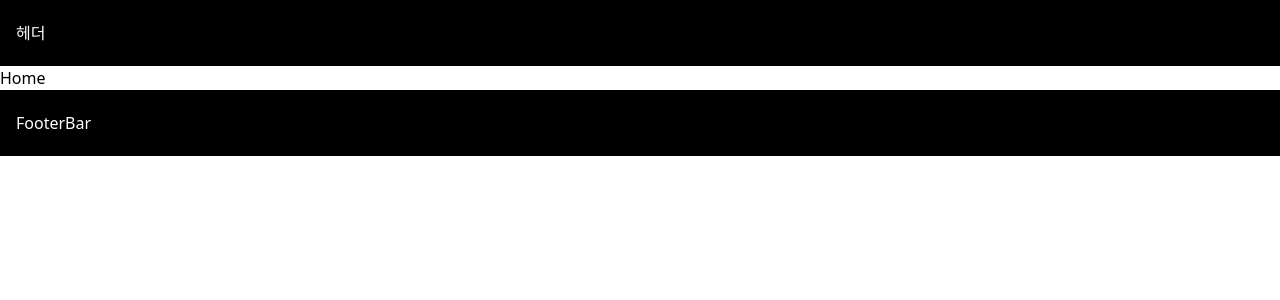
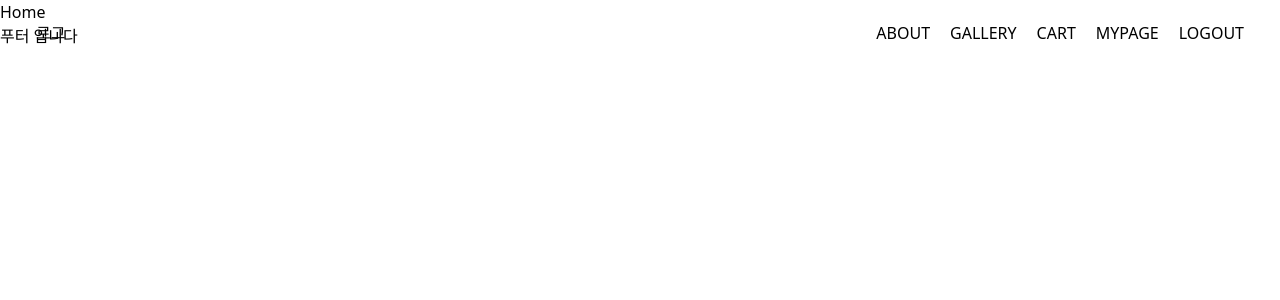
Before and after one commit to shju0317/lumieleu, a React (Vite) app: page / in a window 1280 px wide. Shown: the top 300 px of the page. Built offline with nearby package versions, Linux system fonts and the light colour scheme; a web font is replaced by a local one.

Commit message:
markup : 해더 초기 생성

```diff
--- a/src/components/Heading/Heading.jsx
+++ b/src/components/Heading/Heading.jsx
@@ -1,9 +1,22 @@
+import Nav from '@/layout/Nav/Nav';
 import S from './Heading.module.css';
+import { useLocation } from 'react-router-dom';
+import { Link } from 'react-router-dom';
 
 function Heading() {
+  const location = useLocation();
+  if (location.hash === '#home') {
+    localStorage.setItem('visitedPlaceOrMap', 'true');
+  }
+
   return (
-    <div className={S.headingWrapper}>
-      <h1 className='text-white'>헤더</h1>
+    <div
+      className={`${S.headingWrapper} ${
+        location.hash === '#home' ? S.textWhite : ''
+      }`}
+    >
+      <Link to="/lumieleu/">로고</Link>
+      <Nav className={location.hash === '#home' ? S.navTextWhite : ''} />
     </div>
   );
 }
--- a/src/components/Heading/Heading.module.css
+++ b/src/components/Heading/Heading.module.css
@@ -1,4 +1,12 @@
 .headingWrapper {
-  @apply min-w-[320px] h-[66px] md:min-w-[768px];
-  @apply flex justify-between items-center bg-black px-4 mx-auto;
+  @apply min-w-[320px] h-[66px] w-full;
+  @apply flex items-center justify-between py-6 mx-auto px-9;
+  @apply fixed z-10;
 }
+.textWhite {
+  @apply text-white;
+}
+
+.navTextWhite {
+  @apply text-white;
+}
--- a/src/layout/FooterBar.jsx
+++ b/src/layout/FooterBar.jsx
@@ -1,11 +1,5 @@
-import Nav from './Nav/Nav';
-
 function FooterBar() {
-  return (
-    <footer>
-      <Nav />
-    </footer>
-  );
+  return <footer>푸터 입니다</footer>;
 }
 
 export default FooterBar;
--- a/src/layout/Nav/Nav.jsx
+++ b/src/layout/Nav/Nav.jsx
@@ -1,13 +1,43 @@
-import S from './Nav.module.css';
+// import S from './Nav.module.css';
+import { PropTypes } from 'prop-types';
+import { useState } from 'react';
+import { Link } from 'react-router-dom';
+// import { Link } from 'react-router-dom';
 
-function Nav() {
+function Nav({ onCategorySelect }) {
+  const [selectedCategory, setSelectedCategory] = useState('전체');
+  const handleCategoryClick = (category) => {
+    setSelectedCategory(category);
+    onCategorySelect(category);
+  };
+
+  const categories = ['ABOUT', 'GALLERY', 'CART', 'MYPAGE', 'LOGOUT'];
+
   return (
-    <div>
-      <nav className={S.NavWrapper}>
-        <span className="text-white">FooterBar</span>
-      </nav>
-    </div>
+    <nav>
+      <ul className="flex flex-wrap gap-5 justify-evenly border-gray-1 top-13">
+        {categories.map((category) => (
+          <li key={category} className="">
+            <Link
+              to={`/lumieleu/${category.toLowerCase()}`}
+              onClick={() => handleCategoryClick(category)}
+              className={` py-2  ${
+                selectedCategory === category
+                  ? 'border-b-4 pb-1 box-border border-black '
+                  : ''
+              } `}
+            >
+              {category}
+            </Link>
+          </li>
+        ))}
+      </ul>
+    </nav>
   );
 }
 
 export default Nav;
+
+Nav.propTypes = {
+  onCategorySelect: PropTypes.func.isRequired,
+};
```
